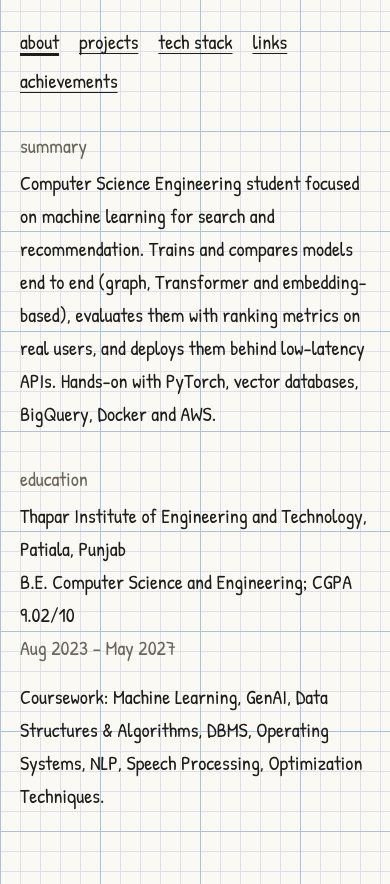
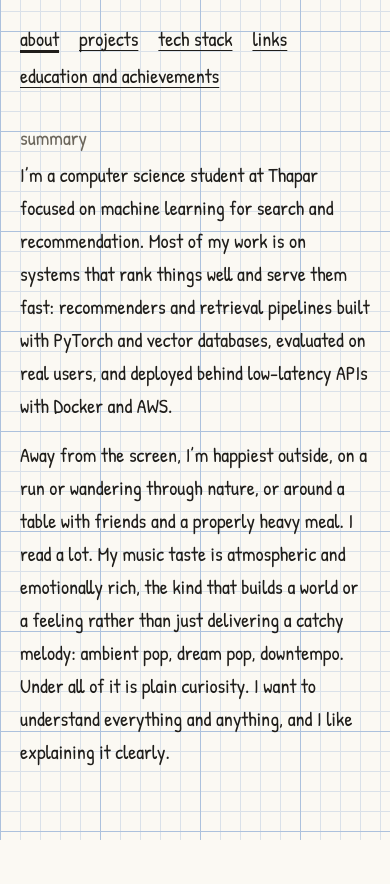
Before and after one commit to jasleenkdev/jasleenkdev.github.io, a plain HTML site: page index.html in a window 390 px wide. Shown: the part 69-953 px from the top of the page. After the commit the page ends 909 px from the top, so only its background shows below. Drawn offline with Linux system fonts and the light colour scheme.

Commit message:
Rewrite about summary and merge education into achievements page
Move education onto a renamed education and achievements page
(#education-achievements) and tighten nav line spacing so a wrapped
label stays distinct from the next item.

```diff
--- a/css/style.css
+++ b/css/style.css
@@ -118,8 +118,13 @@ dl {
 	list-style: none;
 }
 
+.pages-nav li {
+	line-height: 1.35;
+}
+
+/* items sit further apart than wrapped lines within one item */
 .pages-nav li + li {
-	margin-top: 6px;
+	margin-top: 12px;
 }
 
 .pages-nav a[aria-current="page"] {
@@ -261,7 +266,7 @@ dl {
 	.pages-nav ul {
 		display: flex;
 		flex-wrap: wrap;
-		gap: 6px 20px;
+		gap: 10px 20px;
 	}
 
 	.pages-nav li + li {
--- a/index.html
+++ b/index.html
@@ -35,7 +35,7 @@
 				<li><a href="#projects">projects</a></li>
 				<li><a href="#tech-stack">tech stack</a></li>
 				<li><a href="#links">links</a></li>
-				<li><a href="#achievements">achievements</a></li>
+				<li><a href="#education-achievements">education and achievements</a></li>
 			</ul>
 		</nav>
 
@@ -45,15 +45,8 @@
 				<h2 class="visually-hidden" id="about-title">About</h2>
 
 				<h3 class="label">summary</h3>
-				<p>Computer Science Engineering student focused on machine learning for search and recommendation. Trains and compares models end to end (graph, Transformer and embedding-based), evaluates them with ranking metrics on real users, and deploys them behind low-latency APIs. Hands-on with PyTorch, vector databases, BigQuery, Docker and AWS.</p>
-
-				<h3 class="label">education</h3>
-				<p>
-					Thapar Institute of Engineering and Technology, Patiala, Punjab<br>
-					B.E. Computer Science and Engineering; CGPA 9.02/10<br>
-					<span class="muted">Aug 2023 – May 2027</span>
-				</p>
-				<p>Coursework: Machine Learning, GenAI, Data Structures &amp; Algorithms, DBMS, Operating Systems, NLP, Speech Processing, Optimization Techniques.</p>
+				<p>I’m a computer science student at Thapar focused on machine learning for search and recommendation. Most of my work is on systems that rank things well and serve them fast: recommenders and retrieval pipelines built with PyTorch and vector databases, evaluated on real users, and deployed behind low-latency APIs with Docker and AWS.</p>
+				<p>Away from the screen, I’m happiest outside, on a run or wandering through nature, or around a table with friends and a properly heavy meal. I read a lot. My music taste is atmospheric and emotionally rich, the kind that builds a world or a feeling rather than just delivering a catchy melody: ambient pop, dream pop, downtempo. Under all of it is plain curiosity. I want to understand everything and anything, and I like explaining it clearly.</p>
 			</section>
 
 			<section class="page" data-page="projects" aria-labelledby="projects-title">
@@ -139,23 +132,33 @@
 				</ul>
 			</section>
 
-			<section class="page" data-page="achievements" aria-labelledby="achievements-title">
-				<h2 class="visually-hidden" id="achievements-title">Achievements</h2>
+			<section class="page" data-page="education-achievements" aria-labelledby="education-achievements-title">
+				<h2 class="visually-hidden" id="education-achievements-title">Education and achievements</h2>
+
+				<h3 class="label">education</h3>
+				<p>
+					Thapar Institute of Engineering and Technology, Patiala, Punjab<br>
+					B.E. Computer Science and Engineering; CGPA 9.02/10<br>
+					<span class="muted">Aug 2023 – May 2027</span>
+				</p>
+				<p>Coursework: Machine Learning, GenAI, Data Structures &amp; Algorithms, DBMS, Operating Systems, NLP, Speech Processing, Optimization Techniques.</p>
+
+				<h3 class="label">achievements</h3>
 
 				<article class="entry">
-					<h3 class="entry-title">Finalist – Samsung PRISM GenAI Hackathon (3rd Edition)</h3>
+					<h4 class="entry-title">Finalist – Samsung PRISM GenAI Hackathon (3rd Edition)</h4>
 					<p class="entry-meta">Oct 2026</p>
 					<p>Selected for the final round with the Agentic Code Intelligence project.</p>
 				</article>
 
 				<article class="entry">
-					<h3 class="entry-title">Women Engineers Program by TalentSprint, Supported by Google</h3>
+					<h4 class="entry-title">Women Engineers Program by TalentSprint, Supported by Google</h4>
 					<p class="entry-meta">Feb 2024 – Feb 2026</p>
 					<p>Selected among the top 1% of 30,000+ applicants; awarded Rs. 1,00,000 scholarship; joined the Google WE Immersion Program 2024.</p>
 				</article>
 
 				<article class="entry">
-					<h3 class="entry-title">McKinsey Forward Program</h3>
+					<h4 class="entry-title">McKinsey Forward Program</h4>
 					<p class="entry-meta">2026</p>
 					<p>Selected for McKinsey’s global career accelerator on problem solving, leadership, and digital fluency.</p>
 				</article>
--- a/js/site.js
+++ b/js/site.js
@@ -6,7 +6,7 @@
 		'projects': 'Projects',
 		'tech-stack': 'Tech stack',
 		'links': 'Links',
-		'achievements': 'Achievements'
+		'education-achievements': 'Education and achievements'
 	};
 	var DEFAULT_PAGE = 'about';
 	var MONTHS = ['Jan', 'Feb', 'Mar', 'Apr', 'May', 'Jun', 'Jul', 'Aug', 'Sep', 'Oct', 'Nov', 'Dec'];
```
